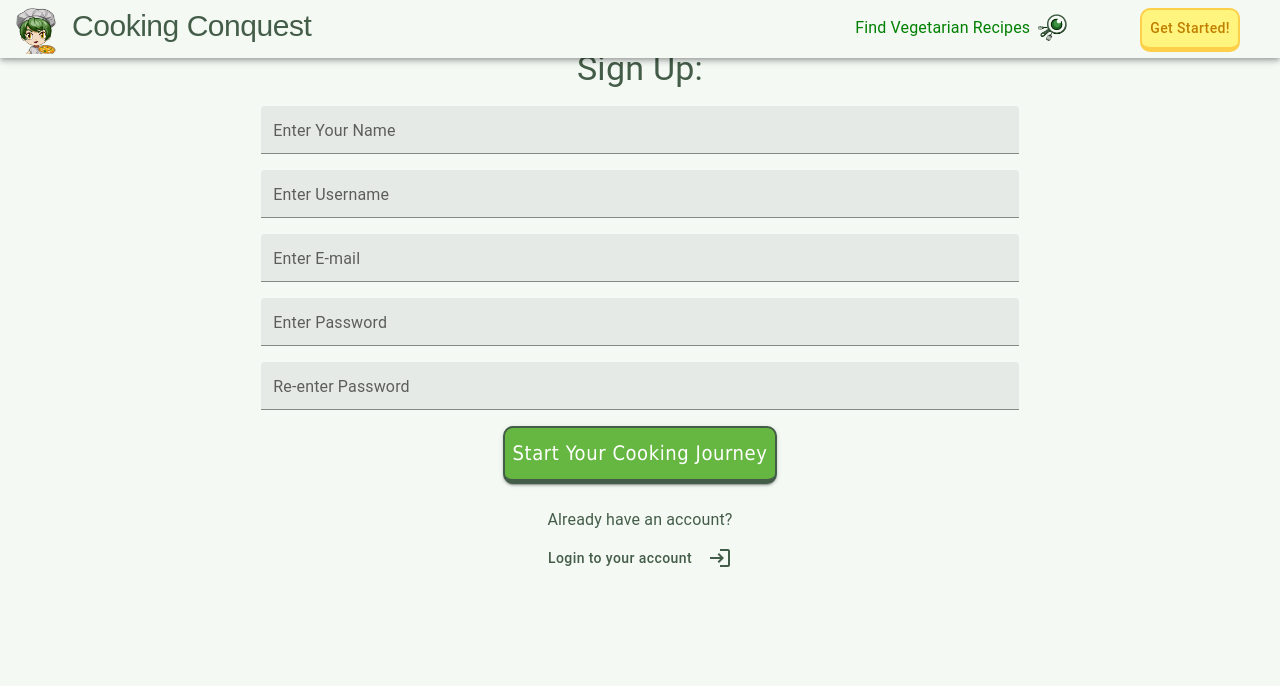
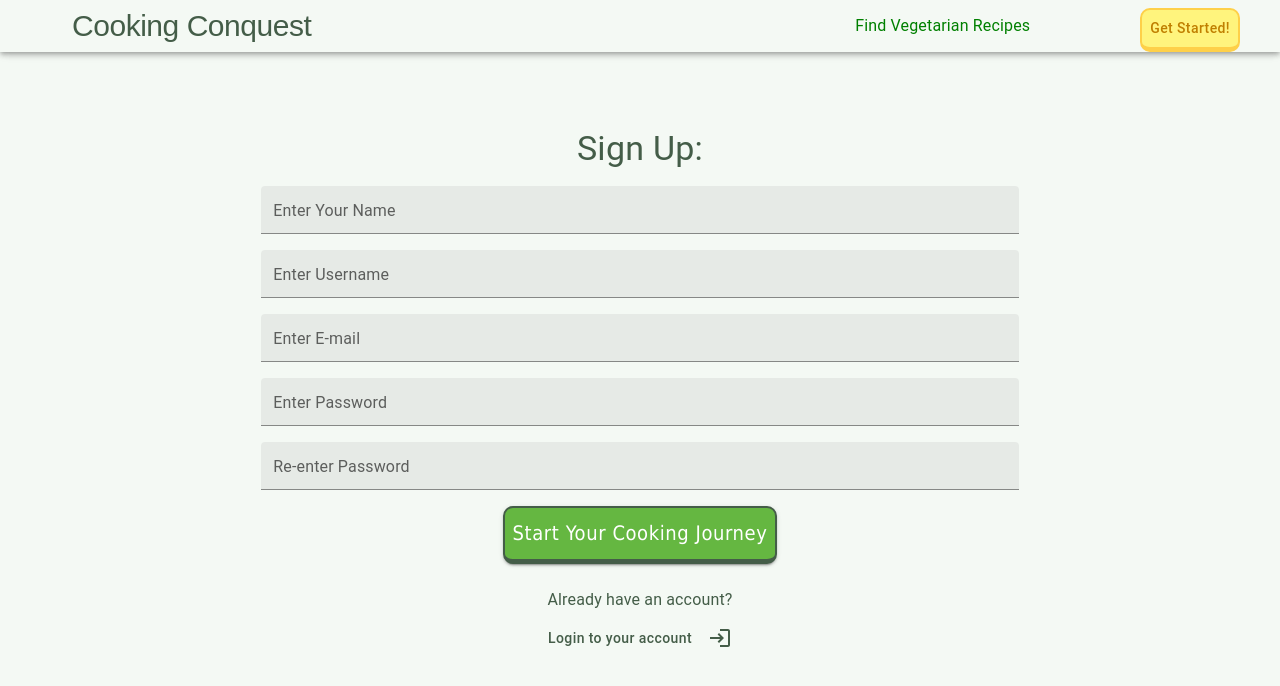
Before and after one commit to katc336/Cooking.Conquest, a React (Vite) app: page /register in a window 1280 px wide. Shown: the top 686 px of the page. Built offline with nearby package versions, Linux system fonts and the light colour scheme; no server answers.

Commit message:
Fix login and register form alignment

```diff
--- a/src/client/AuthForms/LoginForm.jsx
+++ b/src/client/AuthForms/LoginForm.jsx
@@ -56,7 +56,7 @@
             initial={{ opacity: 0 }}
             animate={{ opacity: 1 }}
             transition={{ duration: 0.5, ease: "easeIn" }}>
-            <Grid container>
+            <Grid container sx={{ mt: 10 }}>
                 <Grid item xs={2}>
                 </Grid>
                 <Grid item xs={8}>
--- a/src/client/AuthForms/RegisterForm.jsx
+++ b/src/client/AuthForms/RegisterForm.jsx
@@ -60,7 +60,7 @@
             initial={{ opacity: 0 }}
             animate={{ opacity: 1 }}
             transition={{ duration: 0.5, ease: "easeIn" }}>
-            <Grid container>
+            <Grid container sx={{ mt: 10 }}>
                 <Grid item xs={2}>
                 </Grid>
                 <Grid item xs={8}>
```
